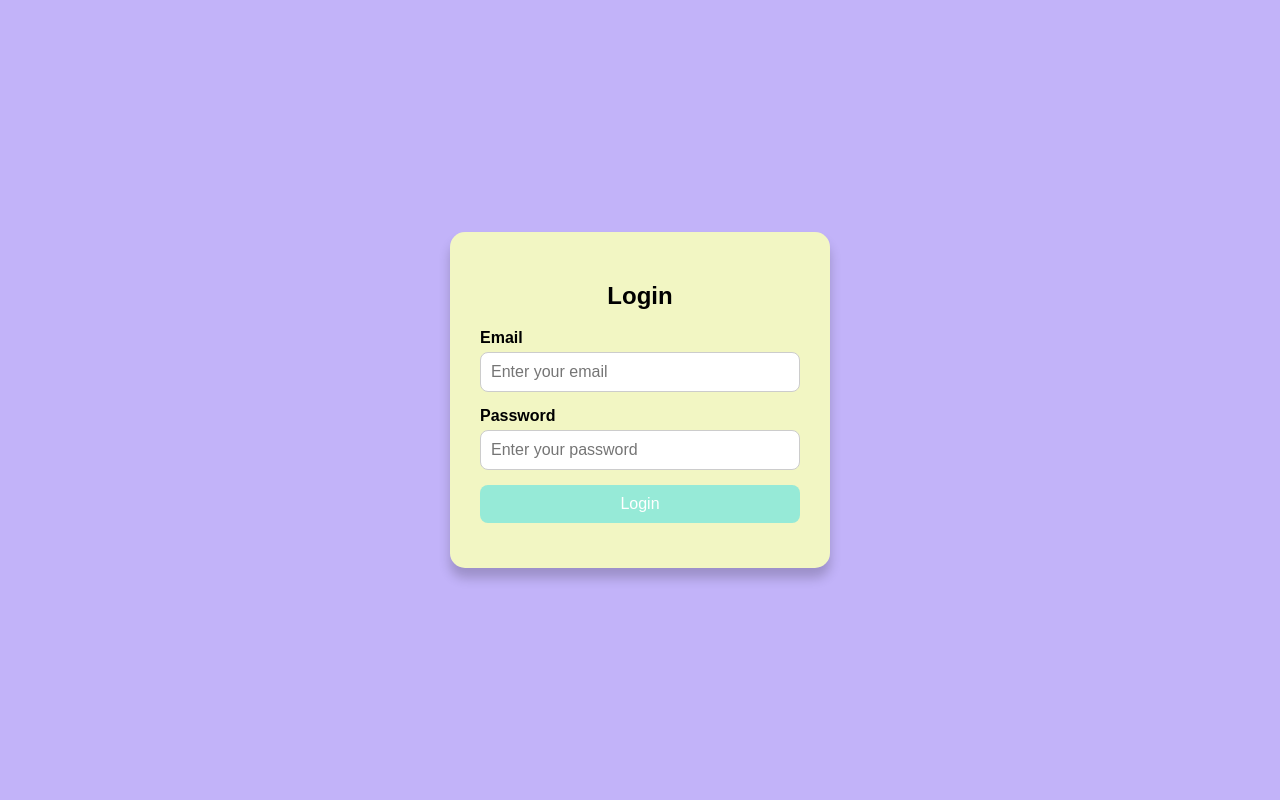
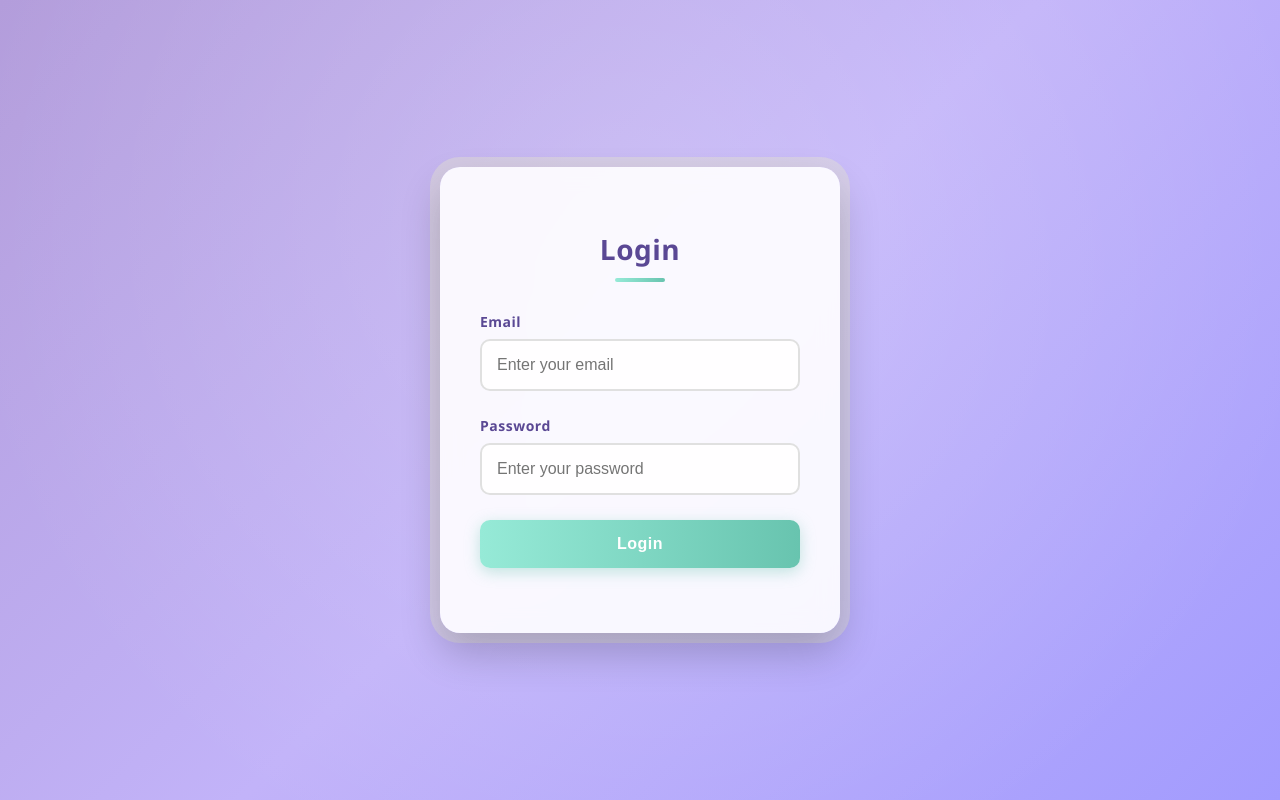
Before and after one commit to LechintanJoshua/Flabang-Hck, a plain HTML site: page HTML/login.html in a window 1280 px wide. Drawn offline with Linux system fonts and the light colour scheme.

Commit message:
login_schimbat

```diff
--- a/CSS/loginstyle.css
+++ b/CSS/loginstyle.css
@@ -3,52 +3,183 @@ body {
     justify-content: center;
     align-items: center;
     height: 100vh;
-    background-color: rgb(194, 179, 249);
-    /* background: url('') no-repeat center center/cover; */
-    font-family: Arial, sans-serif;
+    background: linear-gradient(135deg, #b39ddb, #c2b3f9, #a29bfe);
+    font-family: 'Segoe UI', Arial, sans-serif;
     margin: 0;
+    color: #333;
+    overflow: hidden;
+    position: relative;
+}
+
+body::before {
+    content: '';
+    position: absolute;
+    top: 0;
+    left: 0;
+    width: 100%;
+    height: 100%;
+    background: radial-gradient(circle at 50% 30%, rgba(255, 255, 255, 0.2), transparent 80%);
+    z-index: 1;
 }
 
 .login-card {
-    background: #f2f6c3;
-    padding: 30px;
-    border-radius: 15px;
-    box-shadow: 0px 10px 12px rgba(0, 0, 0, 0.2);
+    background: rgba(255, 255, 255, 0.9);
+    padding: 40px;
+    border-radius: 20px;
+    box-shadow: 0 20px 40px rgba(0, 0, 0, 0.2),
+                0 0 0 10px rgba(242, 246, 195, 0.3);
     width: 320px;
     text-align: center;
-    backdrop-filter: blur(5px);
+    backdrop-filter: blur(10px);
+    position: relative;
+    z-index: 2;
+    transition: transform 0.3s ease, box-shadow 0.3s ease;
+}
+
+.login-card:hover {
+    transform: translateY(-5px);
+    box-shadow: 0 25px 50px rgba(0, 0, 0, 0.25),
+                0 0 0 10px rgba(242, 246, 195, 0.4);
+}
+
+.login-card h2 {
+    color: #5a4894;
+    margin-bottom: 30px;
+    font-size: 28px;
+    font-weight: 600;
+    letter-spacing: 0.5px;
+    position: relative;
+}
+
+.login-card h2::after {
+    content: '';
+    display: block;
+    width: 50px;
+    height: 4px;
+    background: linear-gradient(to right, #96ead7, #68c4af);
+    margin: 10px auto 0;
+    border-radius: 2px;
 }
 
 .input-group {
-    margin-bottom: 15px;
+    margin-bottom: 25px;
     text-align: left;
+    position: relative;
 }
 
 .input-group label {
     display: block;
-    font-weight: bold;
-    margin-bottom: 5px;
+    font-weight: 600;
+    margin-bottom: 8px;
+    color: #5a4894;
+    font-size: 14px;
+    letter-spacing: 0.5px;
+    transition: color 0.3s ease;
 }
 
 .input-group input {
-    width: 93%;
-    padding: 10px;
-    border: 1px solid #ccc;
-    border-radius: 8px;
+    width: 100%;
+    padding: 15px;
+    border: 2px solid #e0e0e0;
+    border-radius: 10px;
     font-size: 16px;
+    box-sizing: border-box;
+    transition: all 0.3s ease;
+    background-color: rgba(255, 255, 255, 0.9);
+    color: #333;
+}
+
+.input-group input:focus {
+    border-color: #96ead7;
+    outline: none;
+    box-shadow: 0 0 0 4px rgba(150, 234, 215, 0.2);
+}
+
+.input-group:hover label {
+    color: #68c4af;
 }
 
 button {
-    background:	#96ead7;
-    color: white;
+    background: linear-gradient(to right, #96ead7, #68c4af);
+    color: #fff;
     border: none;
-    padding: 10px;
+    padding: 15px;
     width: 100%;
     font-size: 16px;
-    border-radius: 8px;
+    border-radius: 10px;
     cursor: pointer;
+    font-weight: 600;
+    letter-spacing: 0.5px;
+    transition: all 0.3s ease;
+    box-shadow: 0 4px 15px rgba(104, 196, 175, 0.4);
+    position: relative;
+    overflow: hidden;
 }
 
 button:hover {
-    background:	#68c4af;
+    background: linear-gradient(to right, #68c4af, #4db8a6);
+    box-shadow: 0 6px 20px rgba(104, 196, 175, 0.6);
+    transform: translateY(-2px);
 }
+
+button:active {
+    transform: translateY(1px);
+    box-shadow: 0 2px 10px rgba(104, 196, 175, 0.4);
+}
+
+button::before {
+    content: '';
+    position: absolute;
+    top: 0;
+    left: -100%;
+    width: 100%;
+    height: 100%;
+    background: linear-gradient(to right, transparent, rgba(255, 255, 255, 0.3), transparent);
+    transition: all 0.6s ease;
+}
+
+button:hover::before {
+    left: 100%;
+}
+
+.login-options {
+    margin-top: 20px;
+    font-size: 14px;
+    color: #666;
+}
+
+.login-options a {
+    color: #68c4af;
+    text-decoration: none;
+    font-weight: 600;
+    transition: color 0.3s ease;
+    position: relative;
+}
+
+.login-options a::after {
+    content: '';
+    position: absolute;
+    width: 0;
+    height: 2px;
+    bottom: -2px;
+    left: 0;
+    background-color: #68c4af;
+    transition: width 0.3s ease;
+}
+
+.login-options a:hover {
+    color: #4db8a6;
+}
+
+.login-options a:hover::after {
+    width: 100%;
+}
+
+@keyframes fadeIn {
+    from { opacity: 0; transform: translateY(20px); }
+    to { opacity: 1; transform: translateY(0); }
+}
+
+.login-card {
+    animation: fadeIn 0.8s ease forwards;
+}
```
